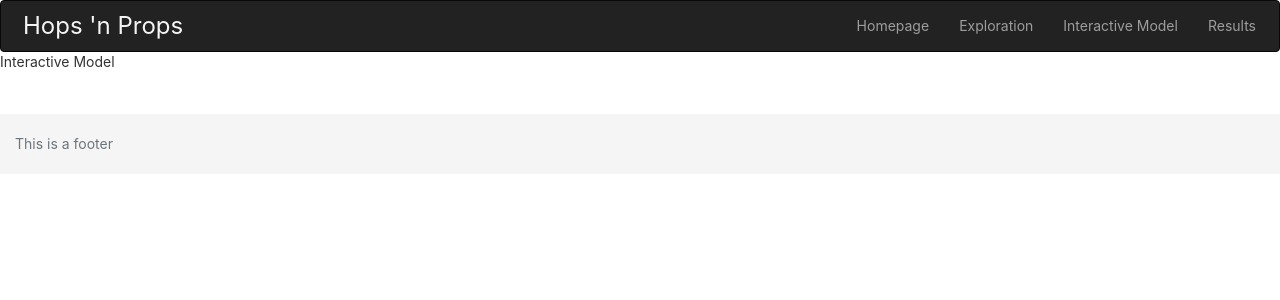
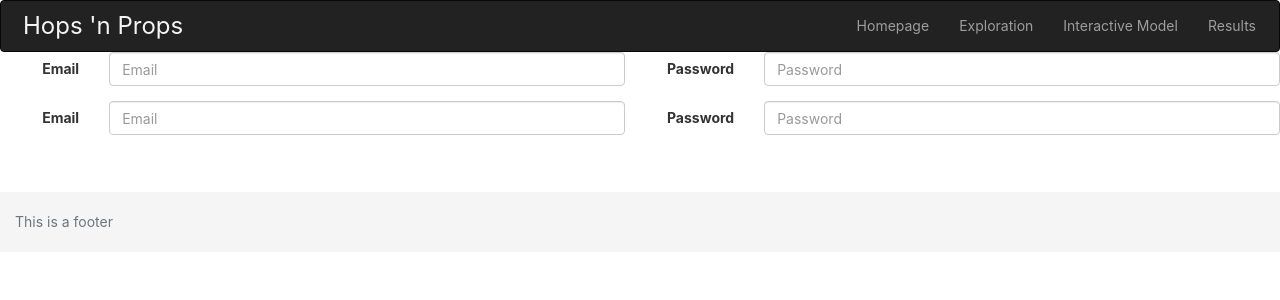
Before and after one commit to bdinh/LonelyBeachBoys, a React (Create React App) app in the folder web/hops-n-props/: page /#/interact in a window 1280 px wide. Shown: the top 300 px of the page. Built offline with nearby package versions, Linux system fonts and the light colour scheme.

Commit message:
Worked on page and model

```diff
--- a/web/hops-n-props/src/App/pages/InteractiveModel/InteractiveModel.js
+++ b/web/hops-n-props/src/App/pages/InteractiveModel/InteractiveModel.js
@@ -1,12 +1,60 @@
 import React, { Component } from 'react';
 import './InteractiveModel.css';
+import { Form, FormGroup, ControlLabel, FormControl, Row, Col } from 'react-bootstrap';
 
 export class InteractiveModel extends Component {
 
     render() {
         return (
             <div>
-                Interactive Model
+                <Form horizontal>
+                    <Row className="show-grid">
+                        <Col xs={6}>
+                            <FormGroup controlId="formHorizontalEmail">
+                                <Col componentClass={ControlLabel} sm={2}>
+                                    Email
+                                </Col>
+                                <Col sm={10}>
+                                    <FormControl type="email" placeholder="Email" />
+                                </Col>
+                            </FormGroup>
+                        </Col>
+                        <Col xs={6}>
+                            <FormGroup controlId="formHorizontalPassword">
+                                <Col componentClass={ControlLabel} sm={2}>
+                                    Password
+                                </Col>
+                                <Col sm={10}>
+                                    <FormControl type="password" placeholder="Password" />
+                                </Col>
+                            </FormGroup>
+                        </Col>
+                    </Row>
+
+                    <Row className="show-grid">
+                        <Col xs={6}>
+                            <FormGroup controlId="formHorizontalEmail">
+                                <Col componentClass={ControlLabel} sm={2}>
+                                    Email
+                                </Col>
+                                <Col sm={10}>
+                                    <FormControl type="email" placeholder="Email" />
+                                </Col>
+                            </FormGroup>
+                        </Col>
+                        <Col xs={6}>
+                            <FormGroup controlId="formHorizontalPassword">
+                                <Col componentClass={ControlLabel} sm={2}>
+                                    Password
+                                </Col>
+                                <Col sm={10}>
+                                    <FormControl type="password" placeholder="Password" />
+                                </Col>
+                            </FormGroup>
+                        </Col>
+                    </Row>
+
+                </Form>
             </div>
         );
     }
```
